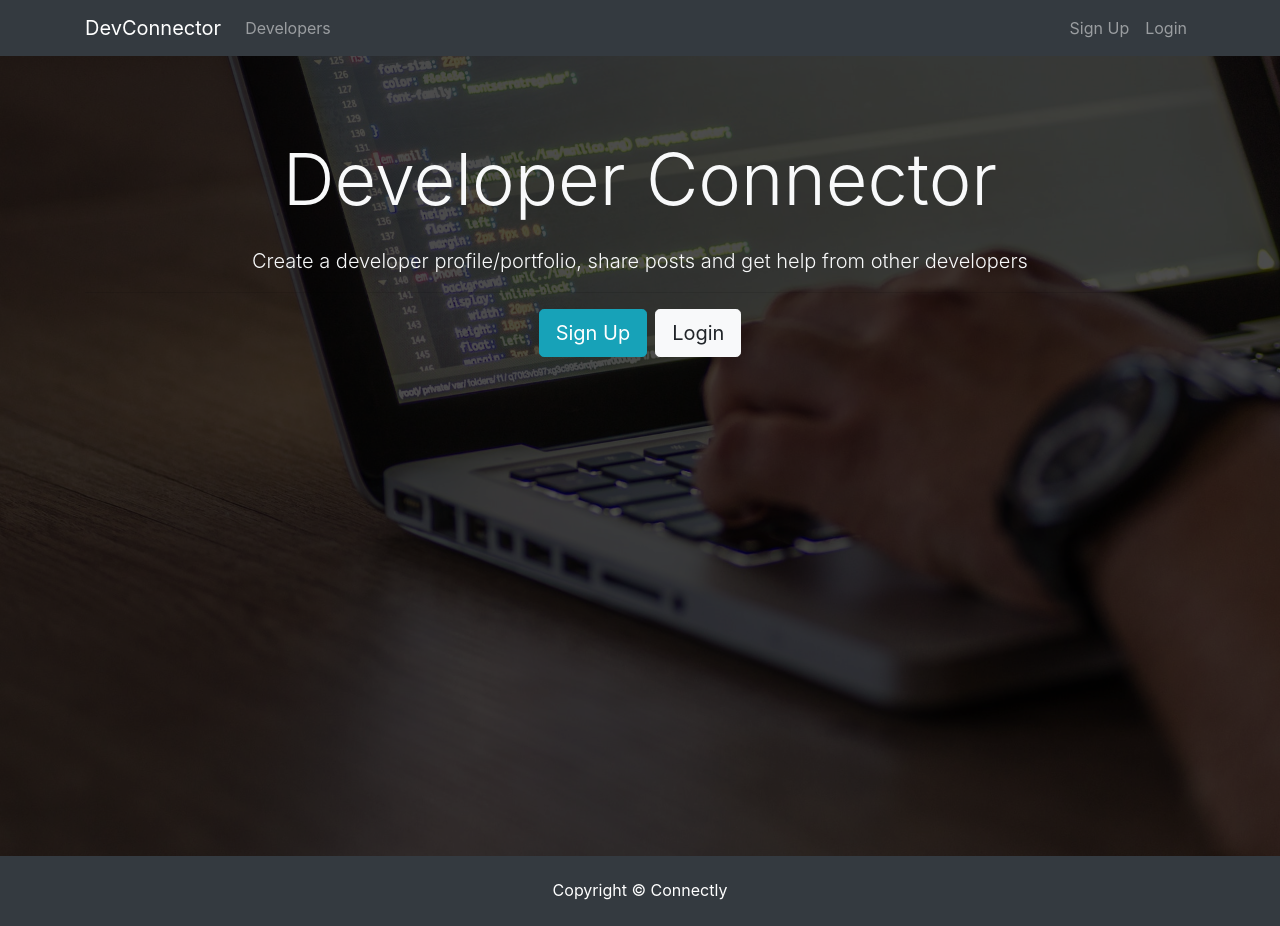
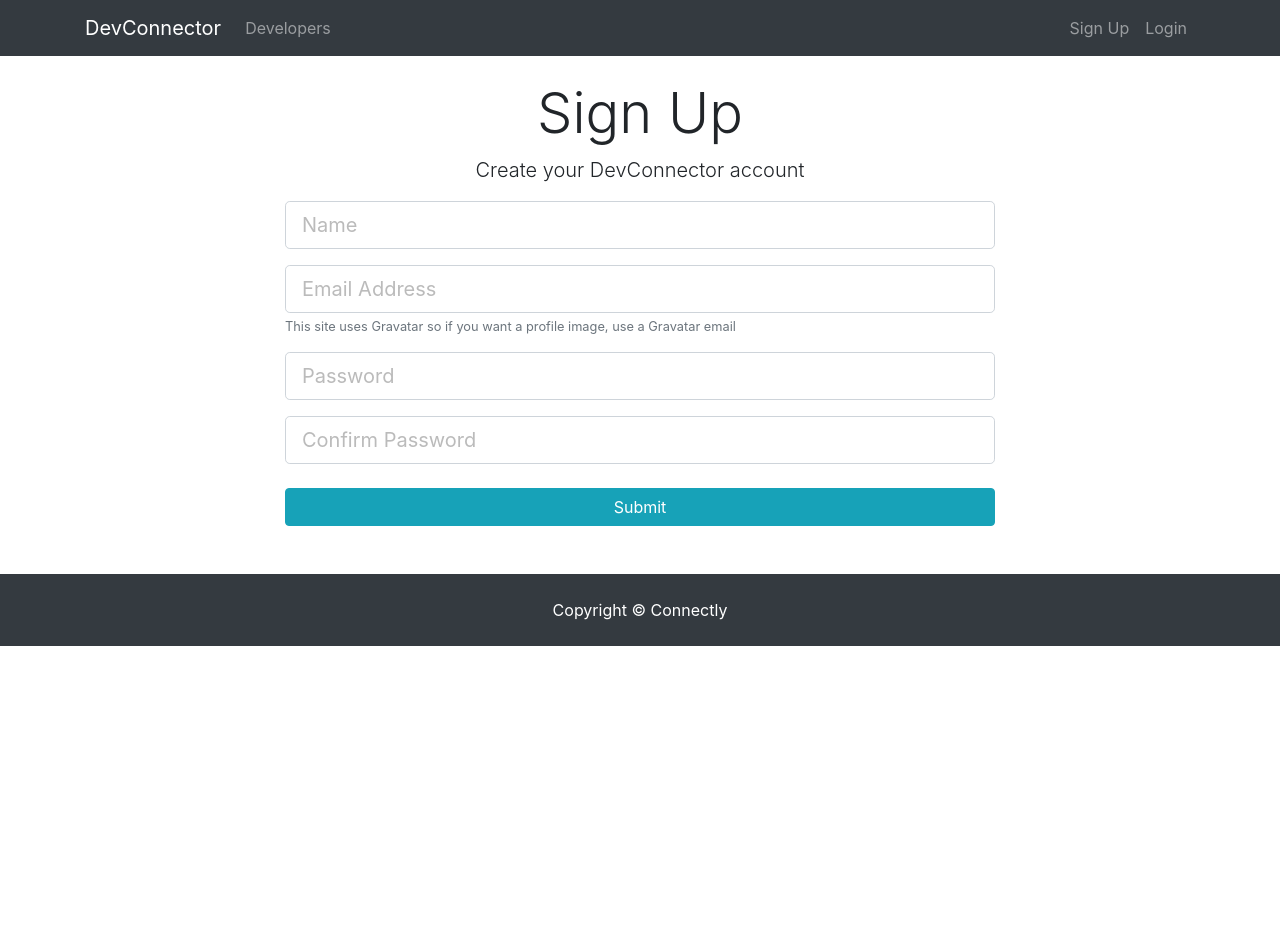
Before and after one commit to s777610/connectly-full-stack, a React (Create React App) app in the folder client/: page /register in a window 1280 px wide. After the commit the page ends 800 px from the top, so only its background shows below. Built offline with nearby package versions, Linux system fonts and the light colour scheme.

Commit message:
set two way binding for login and register form

```diff
--- a/client/src/App.js
+++ b/client/src/App.js
@@ -1,18 +1,27 @@
 import React, { Component } from "react";
+import { BrowserRouter, Route } from "react-router-dom";
 import Navbar from "./components/layout/Navbar";
 import Footer from "./components/layout/Footer";
 import Landing from "./components/layout/Landing";
+import Register from "./components/auth/Register";
+import Login from "./components/auth/Login";
 
 import "./App.css";
 
 class App extends Component {
   render() {
     return (
-      <div className="App">
-        <Navbar />
-        <Landing />
-        <Footer />
-      </div>
+      <BrowserRouter>
+        <div className="App">
+          <Navbar />
+          <Route exact path="/" component={Landing} />
+          <div className="container">
+            <Route exact path="/register" component={Register} />
+            <Route exact path="/login" component={Login} />
+          </div>
+          <Footer />
+        </div>
+      </BrowserRouter>
     );
   }
 }
--- /dev/null
+++ b/client/src/components/auth/Login.js
@@ -0,0 +1,64 @@
+import React, { Component } from "react";
+
+class Login extends Component {
+  state = {
+    email: "",
+    password: "",
+    errors: {}
+  };
+
+  onChange = event => {
+    this.setState({ [event.target.name]: event.target.value });
+  };
+
+  onSubmit = event => {
+    event.preventDefault();
+    const user = {
+      email: this.state.email,
+      password: this.state.password
+    };
+    console.log(user);
+  };
+
+  render() {
+    return (
+      <div className="login">
+        <div className="container">
+          <div className="row">
+            <div className="col-md-8 m-auto">
+              <h1 className="display-4 text-center">Log In</h1>
+              <p className="lead text-center">
+                Sign in to your DevConnector account
+              </p>
+              <form onSubmit={this.onSubmit}>
+                <div className="form-group">
+                  <input
+                    type="email"
+                    className="form-control form-control-lg"
+                    placeholder="Email Address"
+                    name="email"
+                    value={this.state.email}
+                    onChange={this.onChange}
+                  />
+                </div>
+                <div className="form-group">
+                  <input
+                    type="password"
+                    className="form-control form-control-lg"
+                    placeholder="Password"
+                    name="password"
+                    value={this.state.password}
+                    onChange={this.onChange}
+                  />
+                </div>
+                <input type="submit" className="btn btn-info btn-block mt-4" />
+              </form>
+            </div>
+          </div>
+        </div>
+      </div>
+    );
+  }
+}
+
+export default Login;
--- /dev/null
+++ b/client/src/components/auth/Register.js
@@ -0,0 +1,93 @@
+import React, { Component } from "react";
+
+class Register extends Component {
+  state = {
+    name: "",
+    email: "",
+    password: "",
+    password2: "",
+    errors: {}
+  };
+
+  onChange = event => {
+    this.setState({ [event.target.name]: event.target.value });
+  };
+
+  onSubmit = event => {
+    event.preventDefault();
+    const newUser = {
+      name: this.state.name,
+      email: this.state.email,
+      password: this.state.password,
+      password2: this.state.password2
+    };
+    console.log(newUser);
+  };
+
+  render() {
+    return (
+      <div className="register">
+        <div className="container">
+          <div className="row">
+            <div className="col-md-8 m-auto">
+              <h1 className="display-4 text-center">Sign Up</h1>
+              <p className="lead text-center">
+                Create your DevConnector account
+              </p>
+              <form onSubmit={this.onSubmit}>
+                <div className="form-group">
+                  <input
+                    type="text"
+                    className="form-control form-control-lg"
+                    placeholder="Name"
+                    name="name"
+                    value={this.state.name}
+                    required
+                    onChange={this.onChange}
+                  />
+                </div>
+                <div className="form-group">
+                  <input
+                    type="email"
+                    className="form-control form-control-lg"
+                    placeholder="Email Address"
+                    name="email"
+                    value={this.state.email}
+                    onChange={this.onChange}
+                  />
+                  <small className="form-text text-muted">
+                    This site uses Gravatar so if you want a profile image, use
+                    a Gravatar email
+                  </small>
+                </div>
+                <div className="form-group">
+                  <input
+                    type="password"
+                    className="form-control form-control-lg"
+                    placeholder="Password"
+                    name="password"
+                    value={this.state.password}
+                    onChange={this.onChange}
+                  />
+                </div>
+                <div className="form-group">
+                  <input
+                    type="password"
+                    className="form-control form-control-lg"
+                    placeholder="Confirm Password"
+                    name="password2"
+                    value={this.state.password2}
+                    onChange={this.onChange}
+                  />
+                </div>
+                <input type="submit" className="btn btn-info btn-block mt-4" />
+              </form>
+            </div>
+          </div>
+        </div>
+      </div>
+    );
+  }
+}
+
+export default Register;
--- a/client/src/components/layout/Landing.js
+++ b/client/src/components/layout/Landing.js
@@ -1,4 +1,5 @@
 import React, { Component } from "react";
+import { Link } from "react-router-dom";
 
 class Landing extends Component {
   state = {};
@@ -16,12 +17,12 @@
                   from other developers
                 </p>
                 <hr />
-                <a href="register.html" className="btn btn-lg btn-info mr-2">
+                <Link to="/register" className="btn btn-lg btn-info mr-2">
                   Sign Up
-                </a>
-                <a href="login.html" className="btn btn-lg btn-light">
+                </Link>
+                <Link to="/login" className="btn btn-lg btn-light">
                   Login
-                </a>
+                </Link>
               </div>
             </div>
           </div>
--- a/client/src/components/layout/Navbar.js
+++ b/client/src/components/layout/Navbar.js
@@ -1,4 +1,5 @@
 import React, { Component } from "react";
+import { Link } from "react-router-dom";
 
 class Navbar extends Component {
   state = {};
@@ -6,9 +7,9 @@
     return (
       <nav className="navbar navbar-expand-sm navbar-dark bg-dark mb-4">
         <div className="container">
-          <a className="navbar-brand" href="landing.html">
+          <Link className="navbar-brand" to="/">
             DevConnector
-          </a>
+          </Link>
           <button
             className="navbar-toggler"
             type="button"
@@ -21,23 +22,23 @@
           <div className="collapse navbar-collapse" id="mobile-nav">
             <ul className="navbar-nav mr-auto">
               <li className="nav-item">
-                <a className="nav-link" href="profiles.html">
+                <Link className="nav-link" to="/profile">
                   {" "}
                   Developers
-                </a>
+                </Link>
               </li>
             </ul>
 
             <ul className="navbar-nav ml-auto">
               <li className="nav-item">
-                <a className="nav-link" href="register.html">
+                <Link className="nav-link" to="/register">
                   Sign Up
-                </a>
+                </Link>
               </li>
               <li className="nav-item">
-                <a className="nav-link" href="login.html">
+                <Link className="nav-link" to="/login">
                   Login
-                </a>
+                </Link>
               </li>
             </ul>
           </div>
```
